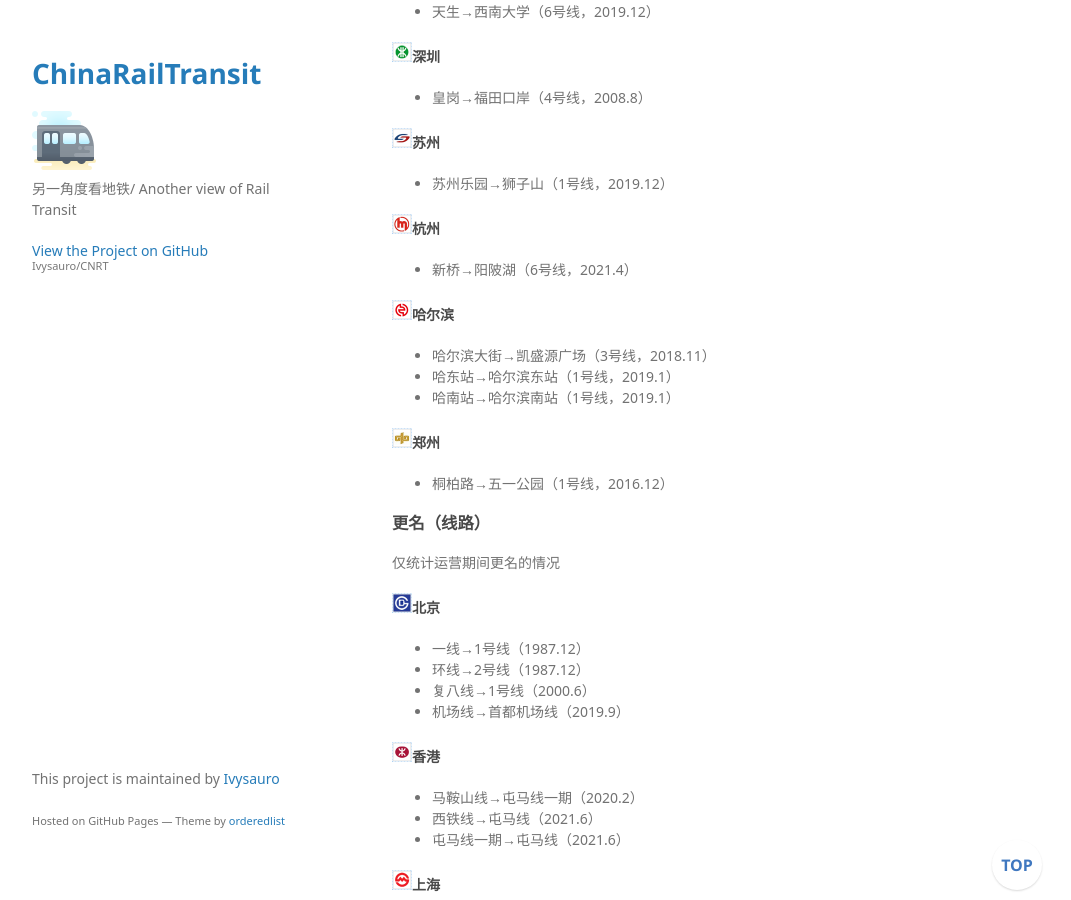
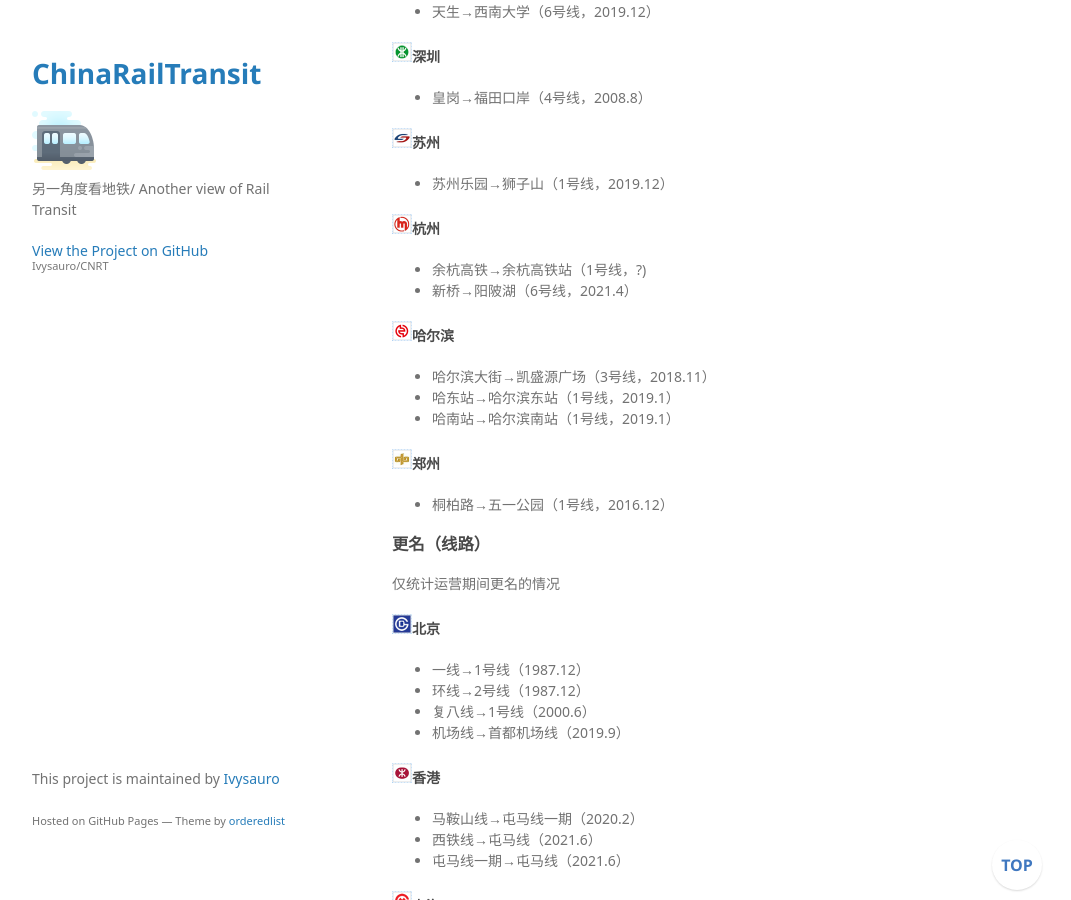
Before and after one commit to Ivysauro/CNRT, a Jekyll site: the page built from data/SpSta.md, in a window 1280 px wide and 900 px high, scrolled down 13882 px. Shown: the whole window, without its empty margins (178-1249 px from the left). Built offline with Jekyll 4.4.1, drawn with Linux system fonts in a browser that asks for light colours; some web fonts are replaced; our own code applies the rules of GitHub Pages for plain Markdown files; a script that is not in the unit is left out.

Commit message:
🍊更新杭州数据

```diff
--- a/data/SpSta.md
+++ b/data/SpSta.md
@@ -581,6 +581,7 @@
 - 苏州乐园→狮子山（1号线，2019.12）
 
 #### <img src="https://raw.githubusercontent.com/Ivysauro/CNRT/master/images/city/hz.gif" width="20" hegiht="20"/>杭州
+- 余杭高铁→余杭高铁站（1号线，?)
 - 新桥→阳陂湖（6号线，2021.4）
 
 #### <img src="https://raw.githubusercontent.com/Ivysauro/CNRT/master/images/city/hrb.gif" width="20" hegiht="20"/>哈尔滨
```
